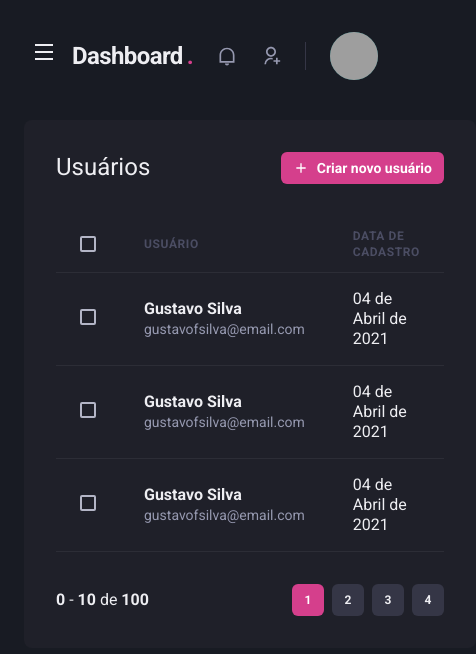
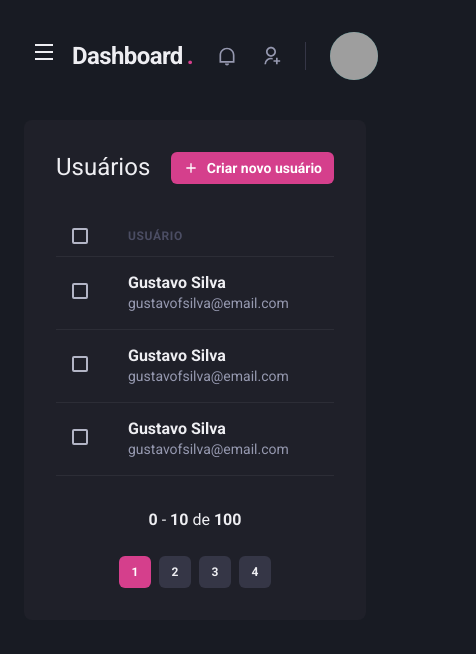
Before and after one commit to gustavosilvaf/study-dashboard, a Next.js app: page /users in a window 390 px wide. Shown: the top 654 px of the page, 476 px wide, since content can reach past the window. Built offline with nearby package versions, Linux system fonts and the light colour scheme; grey boxes are pictures that could not be loaded.

Commit message:
Changed create user page to responsive page

```diff
--- a/src/components/Pagination/index.tsx
+++ b/src/components/Pagination/index.tsx
@@ -23,7 +23,7 @@
 
   return (
     <Stack
-      direction="row"
+      direction={["column","row"]}
       spacing="6"
       mt="8"
       justify="space-between"
--- a/src/pages/users/index.tsx
+++ b/src/pages/users/index.tsx
@@ -10,7 +10,7 @@
   Td,
   Checkbox,
   Tbody,
-  Text,
+  Text, useBreakpointValue,
 } from "@chakra-ui/react";
 import { RiAddLine } from "react-icons/ri";
 import { Header } from "../../components/Header";
@@ -18,6 +18,11 @@
 import { Sidebar } from "../../components/Sidebar";
 
 export default function UserList() {
+  const isWideVersion = useBreakpointValue({
+    base: false,
+    lg: true,
+  })
+
   return (
     <Box>
       <Header />
@@ -40,15 +45,15 @@
           </Flex>
           <Table colorScheme="whiteAlpha">
             <Tr>
-              <Th px="6" color="gray.300" width="8">
+              <Th px={["4", "4", "6"]} color="gray.300" width="8">
                 <Checkbox colorScheme="pink" />
               </Th>
               <Th>Usuário</Th>
-              <Th>Data de Cadastro</Th>
+              {isWideVersion && <Th>Data de Cadastro</Th>}
             </Tr>
             <Tbody>
               <Tr>
-                <Td px="6">
+                <Td px={["4", "4", "6"]}>
                   <Checkbox colorScheme="pink" />
                 </Td>
                 <Td>
@@ -59,10 +64,10 @@
                     </Text>
                   </Box>
                 </Td>
-                <Td>04 de Abril de 2021</Td>
+                { isWideVersion && <Td>04 de Abril de 2021</Td>}
               </Tr>
               <Tr>
-                <Td px="6">
+                <Td px={["4", "4", "6"]}>
                   <Checkbox colorScheme="pink" />
                 </Td>
                 <Td>
@@ -73,10 +78,10 @@
                     </Text>
                   </Box>
                 </Td>
-                <Td>04 de Abril de 2021</Td>
+                { isWideVersion && <Td>04 de Abril de 2021</Td>}
               </Tr>
               <Tr>
-                <Td px="6">
+                <Td px={["4", "4", "6"]}>
                   <Checkbox colorScheme="pink" />
                 </Td>
                 <Td>
@@ -87,7 +92,7 @@
                     </Text>
                   </Box>
                 </Td>
-                <Td>04 de Abril de 2021</Td>
+                { isWideVersion && <Td>04 de Abril de 2021</Td>}
               </Tr>
             </Tbody>
           </Table>
```
Also changed, not shown: src/pages/users/create.tsx (+6 -6 lines).
